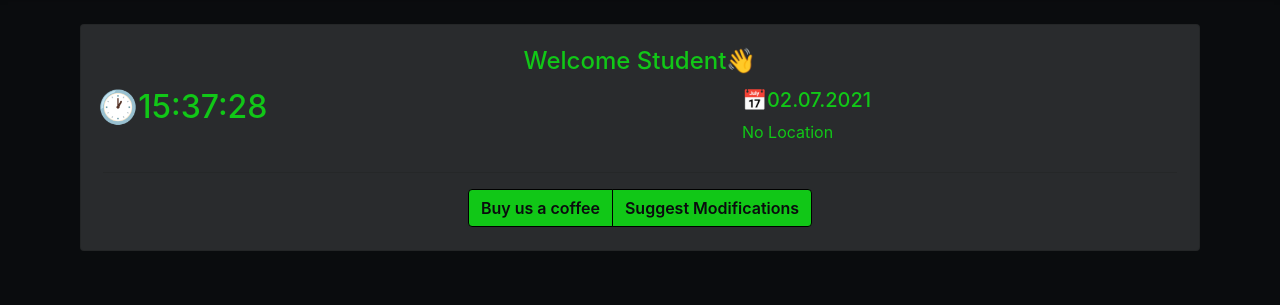
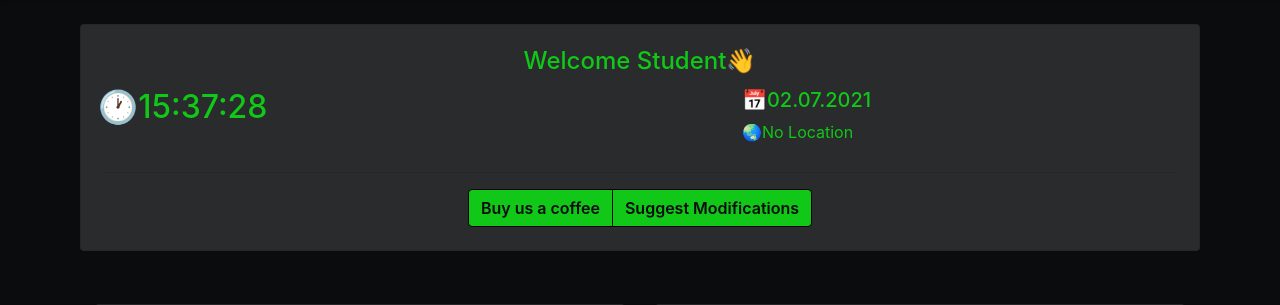
Before and after one commit to StudentAppRO/StudentApp-beta-old, a PHP site: page / in a window 1280 px wide. Shown: the part 56-361 px from the top of the page. Run offline with PHP 8.4, Linux system fonts and the light colour scheme; some libraries are stand-ins or nearby versions.

Commit message:
😎graphicall fix

```diff
--- a/StudentApp/index.html
+++ b/StudentApp/index.html
@@ -146,11 +146,11 @@ https://www.studyinternational.com/news/26-life-hacks-every-student-should-maste
                                         <h2 id="time">69:69</h2>
                                     </div>
                                     <div class="col-5">
-                                        <!-- here display some stats -->
+                                        <!-- here display date and user location -->
 
                                         <h5 id="date">24.24.24</h5>
                                         <p id="userLocation" class="card-title-green">
-                                            No Location
+                                            🌏No Location
                                         </p>
                                     </div>
                                 </div>
@@ -159,6 +159,7 @@ https://www.studyinternational.com/news/26-life-hacks-every-student-should-maste
                                     <div class="btn-group btn-group-toggle " data-toggle="buttons ">
                                         <a href="# " class="btn btn-success ">Buy us a coffee</a>
                                         <a href="# " class="btn btn-success ">Suggest Modifications</a>
+                                    </div>
                                 </div>
                             </div>
                         </div>
@@ -275,7 +276,7 @@ https://www.studyinternational.com/news/26-life-hacks-every-student-should-maste
 
                     </div>
                 </div>
-                </div>
+
             </div>
     </main>
 
@@ -295,7 +296,7 @@ https://www.studyinternational.com/news/26-life-hacks-every-student-should-maste
     <!-- <script src="https://code.jquery.com/jquery-3.5.1.slim.min.js "
         integrity="sha384-DfXdz2htPH0lsSSs5nCTpuj/zy4C+OGpamoFVy38MVBnE+IbbVYUew+OrCXaRkfj "
         crossorigin="anonymous "></script> -->
-    <script src="https://code.jquery.com/jquery-3.5.1.min.js "></script>
+    <script src="https://code.jquery.com/jquery-3.5.1.min.js"></script>
     <script src="https://cdn.jsdelivr.net/npm/popper.js@1.16.1/dist/umd/popper.min.js " integrity="sha384-9/reFTGAW83EW2RDu2S0VKaIzap3H66lZH81PoYlFhbGU+6BZp6G7niu735Sk7lN " crossorigin="anonymous "></script>
     <script src="https://cdn.jsdelivr.net/npm/bootstrap@4.5.3/dist/js/bootstrap.min.js " integrity="sha384-w1Q4orYjBQndcko6MimVbzY0tgp4pWB4lZ7lr30WKz0vr/aWKhXdBNmNb5D92v7s " crossorigin="anonymous "></script>
 
--- a/StudentApp/src/assets/CSS/style.css
+++ b/StudentApp/src/assets/CSS/style.css
@@ -79,6 +79,6 @@ h5 {
     top: 0px;
     width: 100%;
     height: 100%;
-    z-index: 9999;
+    z-index: 99;
     background: url("../images/loading.gif") center no-repeat var(--green);
 }
```
Lines whose indentation alone changed are shown as unchanged.
